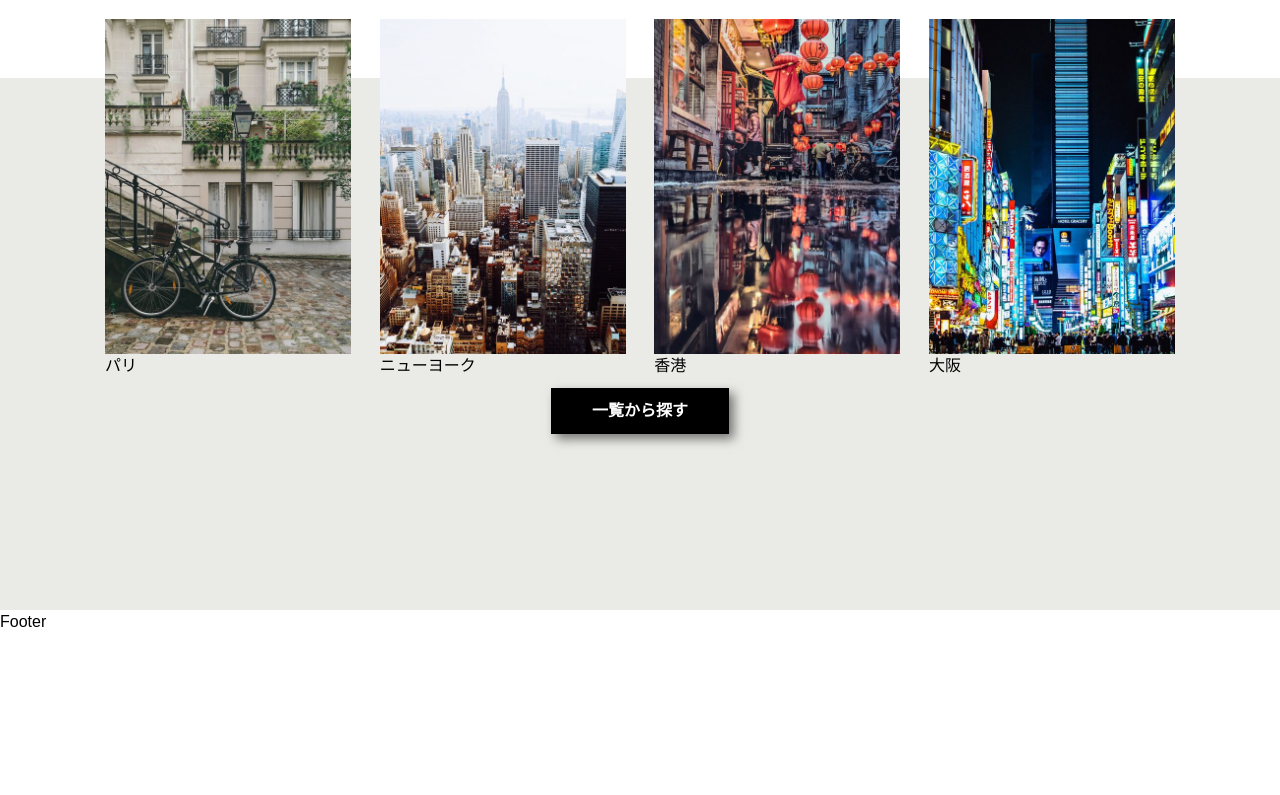
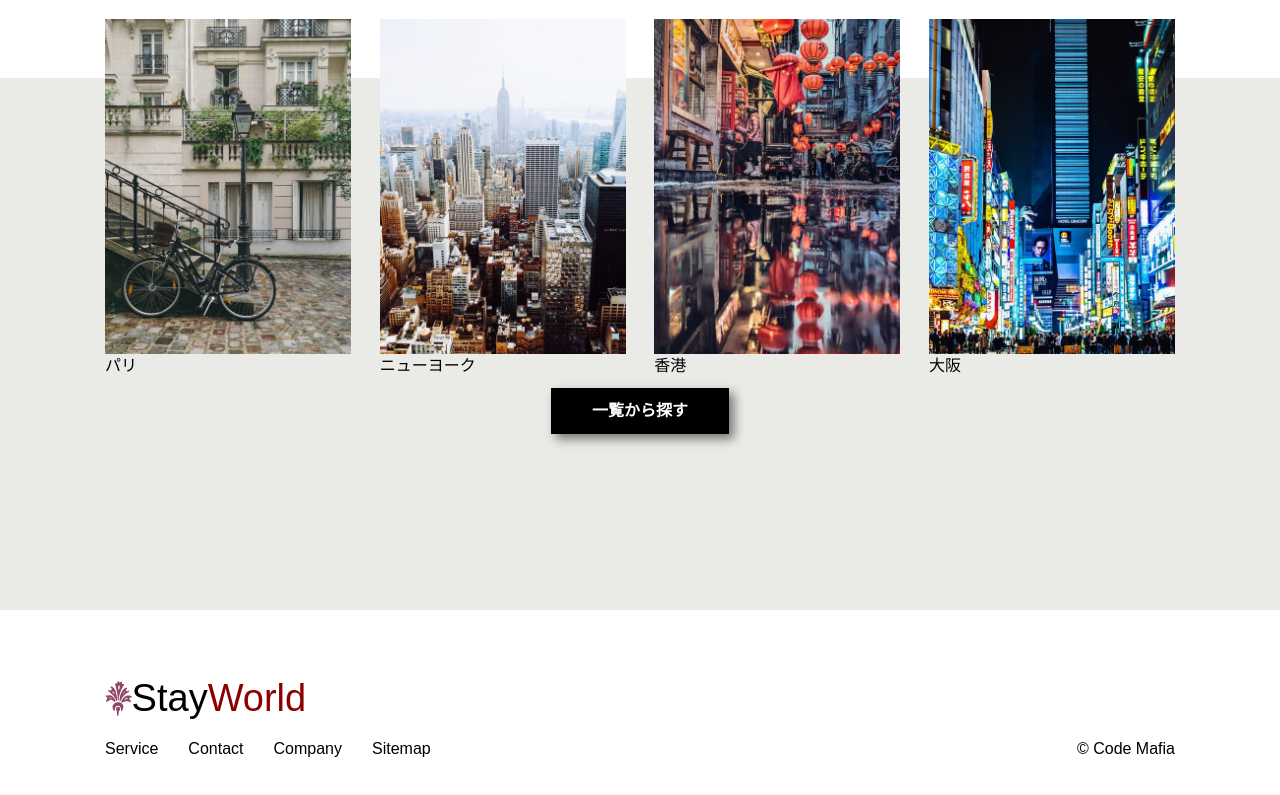
Before and after one commit to sushin-ya/delfruit, a React (Create React App) app: page / in a window 1280 px wide. Shown: the part 2418-3213 px from the top of the page. Before the commit the page ends 3052 px from the top, so only its background shows below. Built offline with nearby package versions, Linux system fonts and the light colour scheme; a web font is replaced by a local one.

Commit message:
add footer

```diff
--- /dev/null
+++ b/src/components/Footer/Footer.css
@@ -0,0 +1,22 @@
+.footer {
+  padding: 60px 0;
+  width: 90%;
+  height: 100%;
+  margin: 0 auto;
+  max-width: 1070px;
+}
+
+.footerNav {
+  display: flex;
+  flex-direction: column;
+  justify-content: center;
+  align-items: center;
+  text-align: center;
+}
+
+@media (min-width: 600px) {
+  .footerNav {
+    flex-direction: row;
+    justify-content: space-between;
+  }
+}
--- a/src/components/Footer/Footer.js
+++ b/src/components/Footer/Footer.js
@@ -1,5 +1,16 @@
 import React from "react";
+import "./Footer.css";
+import Logo from "../UI/Logo/Logo";
+import NavigationItems from "./NavigationItems/NavigationItems";
 
 export default function Footer() {
-  return <footer>Footer</footer>;
+  return (
+    <footer className='footer'>
+      <Logo />
+      <div className='footerNav'>
+        <NavigationItems />
+        <div className='footerCopyright'>&copy; Code Mafia</div>
+      </div>
+    </footer>
+  );
 }
--- /dev/null
+++ b/src/components/Footer/NavigationItems/NavigationItems.css
@@ -0,0 +1,28 @@
+ul {
+  display: flex;
+  flex-direction: column;
+  align-items: center;
+  padding: 0;
+  margin: 0;
+  list-style: none;
+}
+
+li {
+  margin: 10px;
+}
+a {
+  cursor: pointer;
+  color: black;
+  text-decoration: none !important;
+}
+
+@media (min-width: 600px) {
+  ul {
+    flex-direction: row;
+  }
+
+  li {
+    margin-left: 0;
+    margin-right: 30px;
+  }
+}
--- /dev/null
+++ b/src/components/Footer/NavigationItems/NavigationItems.js
@@ -0,0 +1,21 @@
+import React from "react";
+import "./NavigationItems.css";
+
+export default function NavigationItems() {
+  return (
+    <ul>
+      <li>
+        <a href='#/'>Service</a>
+      </li>
+      <li>
+        <a href='#/'>Contact</a>
+      </li>
+      <li>
+        <a href='#/'>Company</a>
+      </li>
+      <li>
+        <a href='#/'>Sitemap</a>
+      </li>
+    </ul>
+  );
+}
--- /dev/null
+++ b/src/components/UI/Logo/Logo.css
@@ -0,0 +1,21 @@
+.logo {
+  font-size: 38px;
+  display: flex;
+  justify-content: center;
+}
+
+.logoImg {
+  width: 0.7em;
+  vertical-align: middle;
+}
+
+.World {
+  color: #8c0000;
+}
+
+@media (min-width: 600px) {
+  .logo {
+    font: 38px;
+    justify-content: flex-start;
+  }
+}
```
Also changed, not shown: src/components/Header/Logo/Logo.css (deleted, +0 -12 lines), src/components/UI/Logo/Logo.js (renamed from src/components/Header/Logo/Logo.js), src/components/UI/Logo/images/logo.svg (renamed from src/components/Header/Logo/images/logo.svg).
